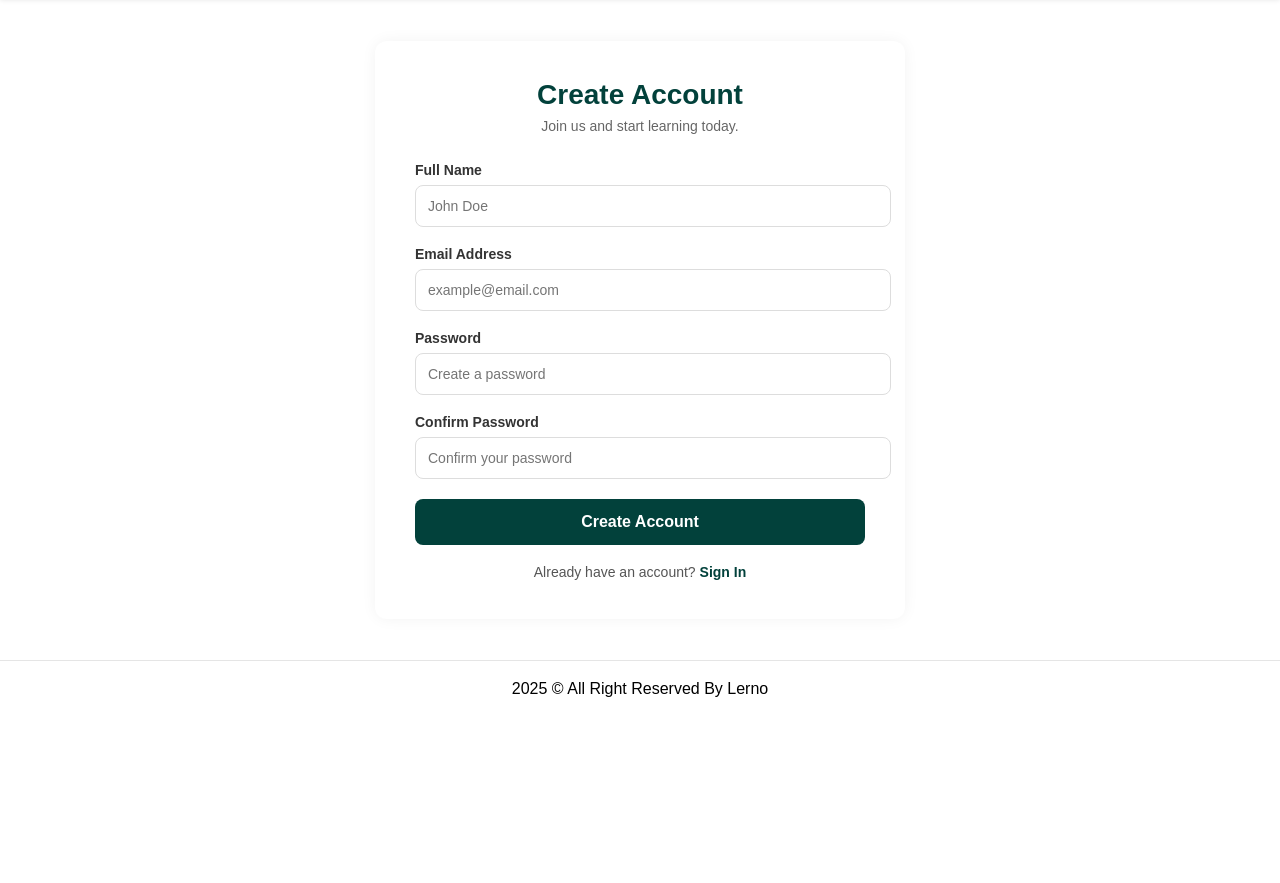
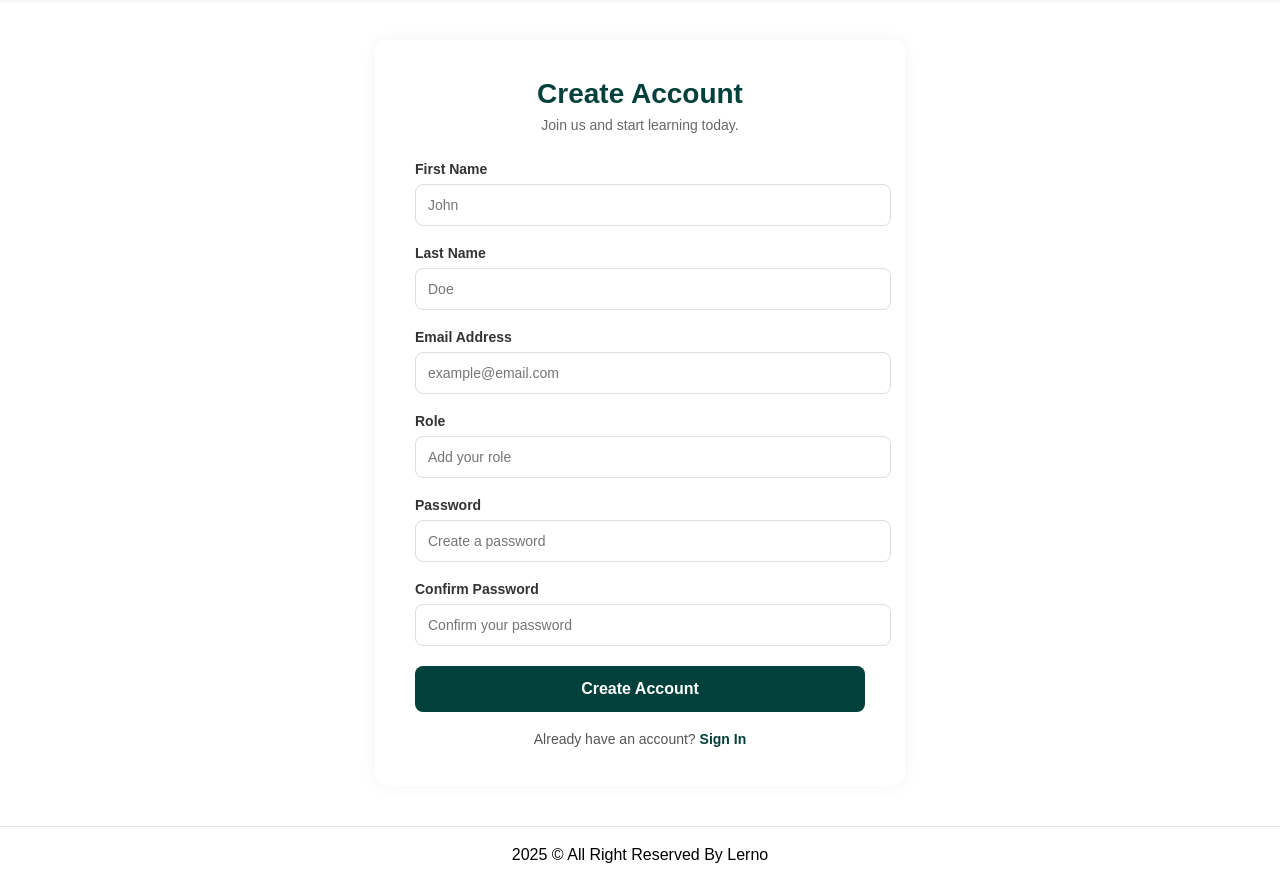
Before and after one commit to Omr-123/Web_Programing, a PHP site: page /register.html in a window 1280 px wide. Shown: the part 80-963 px from the top of the page. Before the commit the page ends 777 px from the top, so only its background shows below. Run offline with PHP 8.4, Linux system fonts and the light colour scheme.

Commit message:
Need Some Fix

```diff
--- a/index.html
+++ b/index.html
@@ -24,11 +24,11 @@
             </a>
             <ul class="nav-links">
                 <li class="nav-link active"><a href="index.html">Home</a></li>
-                <li class="nav-link"><a href="courses.html">Courses</a></li>
+                <li class="nav-link"><a href="courses.php">Courses</a></li>
                 <li class="nav-link"><a href="my-courses.php">My Courses</a></li>
                 <li class="nav-link"><a href="login.html">Login</a></li>
                 <li class="nav-link"><a href="register.html">Register</a></li>
-                <li class="nav-link"><a href="cart.html">Cart</a></li>
+                <li class="nav-link"><a href="cart.php">Cart</a></li>
             </ul>
         </div>
     </div>
--- a/login.html
+++ b/login.html
@@ -39,14 +39,14 @@
             </div>
 
             <div class="form-box">
-                <form id="loginForm" novalidate>
+                <form id="loginForm" action="login.php" method="post" novalidate>
                     <div class="input-group">
                         <label>Email Address</label>
-                        <input type="email" name="email" placeholder="example@email.com">
+                        <input type="email" name="email" placeholder="example@email.com" required>
                     </div>
                     <div class="input-group">
                         <label>Password</label>
-                        <input type="password" name="password" placeholder="Enter your password">
+                        <input type="password" name="password" placeholder="Enter your password" required>
                     </div>
                     <div class="form-options">
                         <label><input type="checkbox"> Remember me</label>
--- a/register.html
+++ b/register.html
@@ -39,22 +39,30 @@
             </div>
 
             <div class="form-box">
-                <form id="registerForm" novalidate>
+                <form id="registerForm" action="register.php" method="post" novalidate>
                     <div class="input-group">
-                        <label>Full Name</label>
-                        <input type="text" name="fullname" placeholder="John Doe">
+                        <label>First Name</label>
+                        <input type="text" name="first_name" placeholder="John" required>
+                    </div>
+                    <div class="input-group">
+                        <label>Last Name</label>
+                        <input type="text" name="last_name" placeholder="Doe" required>
                     </div>
                     <div class="input-group">
                         <label>Email Address</label>
-                        <input type="email" name="email" placeholder="example@email.com">
+                        <input type="email" name="email" placeholder="example@email.com" required>
+                    </div>
+                    <div class="input-group">
+                        <label>Role</label>
+                        <input type="text" name="role" placeholder="Add your role" required>
                     </div>
                     <div class="input-group">
                         <label>Password</label>
-                        <input type="password" name="password" placeholder="Create a password">
+                        <input type="password" name="password" placeholder="Create a password" required>
                     </div>
                     <div class="input-group">
                         <label>Confirm Password</label>
-                        <input type="password" name="confirm_password" placeholder="Confirm your password">
+                        <input type="password" name="confirm_password" placeholder="Confirm your password" required>
                     </div>
                     <button type="submit" class="submit-btn">Create Account</button>
                 </form>
```
Also changed, not shown: cart.php (+10 -1 lines), login.php (added, +32 -0 lines), register.php (added, +29 -0 lines).
